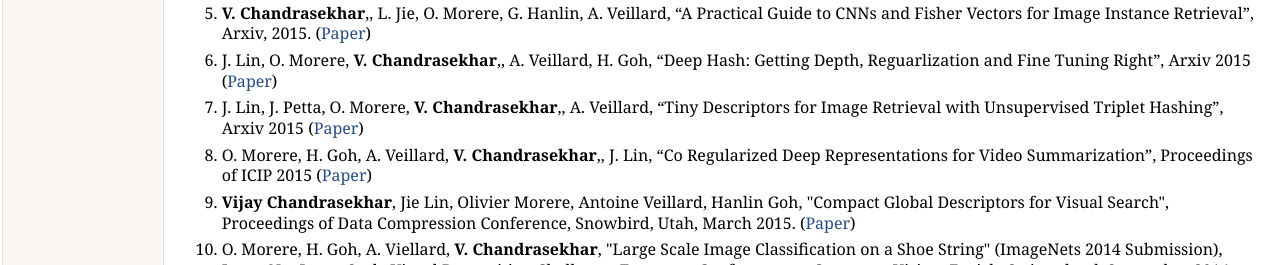
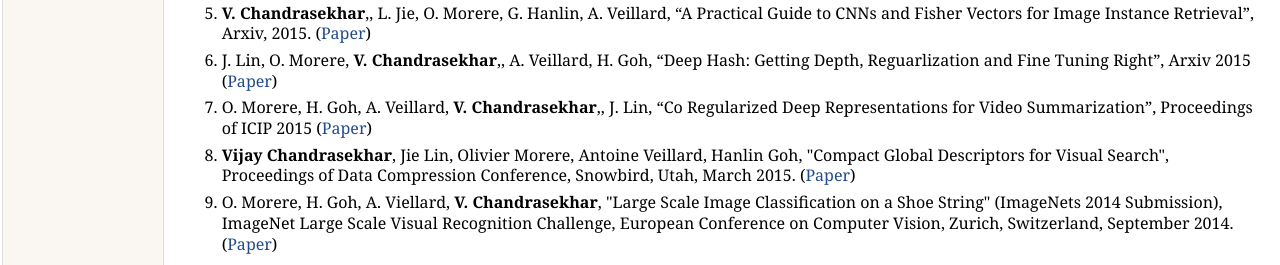
Before and after one commit to vijaychan/vijaychan.github.io, a plain HTML site: page research.html in a window 1280 px wide. Shown: the part 966-1231 px from the top of the page. Drawn offline with Linux system fonts and the light colour scheme.

Commit message:
small update..

```diff
--- a/research.html
+++ b/research.html
@@ -90,11 +90,6 @@ J. Lin, O.  Morere,  <b>V. Chandrasekhar</b>,, A. Veillard, H. Goh,  “Deep Has
 (<a href="http://arxiv.org/abs/1501.04711">Paper</a>)
 </p></li>
 
-
-<li><p>
-J. Lin, J. Petta, O. Morere,  <b>V. Chandrasekhar</b>,, A. Veillard, “Tiny Descriptors for Image Retrieval with Unsupervised Triplet Hashing”, Arxiv 2015
-(<a href="http://arxiv.org/abs/1511.03055">Paper</a>)
-</p></li>
 
 <li><p>
 O. Morere, H. Goh, A. Veillard,  <b>V. Chandrasekhar</b>,, J. Lin, “Co Regularized Deep Representations for Video Summarization”, Proceedings of ICIP 2015
```
Also changed, not shown: publications.html (+4 -3 lines).
